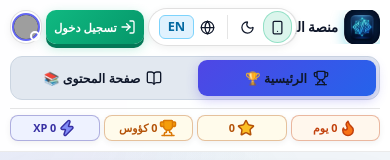
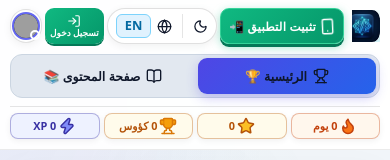
Before and after one commit to mr-mohamed-rashed/ai-Codelingo, a React (Vite) app: page / in a window 390 px wide. Shown: the top 160 px of the page. Built offline with nearby package versions, Linux system fonts and the light colour scheme; no server answers; the database is empty; grey boxes are pictures that could not be loaded; a web font is replaced by a local one.

Commit message:
feat(mobile): enlarge and label pwa install button, make logout button compact with text underneath

```diff
--- a/public/sw.js
+++ b/public/sw.js
@@ -1,5 +1,5 @@
 // Service Worker for Progressive Web App (PWA) - CodeLingo Platform
-const CACHE_NAME = 'codelingo-cache-v10';
+const CACHE_NAME = 'codelingo-cache-v11';
 
 self.addEventListener('install', (event) => {
   self.skipWaiting();
--- a/src/components/Navbar.jsx
+++ b/src/components/Navbar.jsx
@@ -71,21 +71,22 @@ export const Navbar = () => {
 
         {/* Right Controls: Unified Utilities Capsule, Teacher Button & Profile */}
         <div className="navbar-controls-group">
-          {/* Segmented Utility Capsule (Theme, Lang, PWA) */}
-          <div className="nav-utilities-capsule">
-            {/* PWA Install Button */}
+          {/* PWA Install Button - بارز وكبير ومكتوب عليه بوضوح */}
           {canInstall && (
             <button
-                className="nav-capsule-btn btn-pwa"
+              id="btn-pwa-install-nav"
+              className="nav-btn-pwa-prominent"
               onClick={installApp}
               title={t('installAppDesc')}
               aria-label={lang === 'ar' ? 'تثبيت منصة كودلينجو كتطبيق' : 'Install CodeLingo App'}
             >
-                <Smartphone size={15} />
-                <span className="capsule-label">{t('installApp')}</span>
+              <Smartphone size={16} className="btn-pwa-icon" />
+              <span className="btn-pwa-label">{lang === 'ar' ? 'تثبيت التطبيق 📲' : 'Install App 📲'}</span>
             </button>
           )}
 
+          {/* Segmented Utility Capsule (Theme, Lang) */}
+          <div className="nav-utilities-capsule">
             {/* Theme Toggle (Light / Dark) */}
             <button
               className="nav-capsule-btn btn-theme"
@@ -123,6 +124,7 @@ export const Navbar = () => {
           {/* زر تسجيل الدخول أو تسجيل الخروج للطلاب */}
           {isTeacherMode ? (
             <button
+              id="btn-nav-back"
               className="btn-nav-auth btn-nav-back"
               onClick={handleAuthAction}
               title={t('backToMap')}
@@ -133,16 +135,18 @@ export const Navbar = () => {
             </button>
           ) : isStudentLoggedIn ? (
             <button
+              id="btn-nav-logout"
               className="btn-nav-auth btn-nav-logout"
               onClick={handleAuthAction}
               title={t('signOut')}
               aria-label={lang === 'ar' ? 'تسجيل الخروج من الحساب' : 'Sign Out'}
             >
-              <LogOut size={16} />
+              <LogOut size={15} className="btn-logout-icon" />
               <span className="btn-nav-auth-text">{lang === 'ar' ? 'تسجيل خروج' : 'Sign Out'}</span>
             </button>
           ) : (
             <button
+              id="btn-nav-login"
               className="btn-nav-auth btn-nav-login"
               onClick={handleAuthAction}
               title={t('signIn')}
--- a/src/index.css
+++ b/src/index.css
@@ -360,6 +360,77 @@ body.theme-dark .capsule-lang-tag {
   margin: 0 4px;
 }
 
+/* =========================================================
+   PWA Prominent Install Button - زر بارز لتثبيت التطبيق
+   ========================================================= */
+.nav-btn-pwa-prominent {
+  display: inline-flex;
+  align-items: center;
+  justify-content: center;
+  gap: 8px;
+  background: linear-gradient(135deg, #10b981 0%, #059669 100%);
+  color: #ffffff;
+  border: 1.5px solid #34d399;
+  border-radius: 12px;
+  min-height: 44px;
+  padding: 8px 16px;
+  font-family: var(--font-arabic);
+  font-size: 0.88rem;
+  font-weight: 900;
+  cursor: pointer;
+  white-space: nowrap;
+  box-shadow: 0 4px 0 #047857, 0 4px 14px rgba(16, 185, 129, 0.35);
+  transition: all 0.2s cubic-bezier(0.4, 0, 0.2, 1);
+  position: relative;
+  overflow: hidden;
+}
+
+.nav-btn-pwa-prominent::before {
+  content: '';
+  position: absolute;
+  top: 0;
+  left: -100%;
+  width: 100%;
+  height: 100%;
+  background: linear-gradient(90deg, transparent, rgba(255, 255, 255, 0.25), transparent);
+  animation: pwaBtnShimmer 3.5s infinite;
+}
+
+@keyframes pwaBtnShimmer {
+  0% { left: -100%; }
+  25%, 100% { left: 100%; }
+}
+
+.nav-btn-pwa-prominent:hover {
+  transform: translateY(-2px);
+  background: linear-gradient(135deg, #34d399 0%, #059669 100%);
+  box-shadow: 0 6px 0 #047857, 0 6px 20px rgba(16, 185, 129, 0.5);
+  color: #ffffff;
+}
+
+.nav-btn-pwa-prominent:active {
+  transform: translateY(2px);
+  box-shadow: 0 2px 0 #047857;
+}
+
+.nav-btn-pwa-prominent .btn-pwa-icon {
+  flex-shrink: 0;
+  animation: pwaPhonePulse 2.5s ease-in-out infinite;
+}
+
+@keyframes pwaPhonePulse {
+  0%, 100% { transform: scale(1) rotate(0deg); }
+  10%, 30% { transform: scale(1.15) rotate(-6deg); }
+  20%, 40% { transform: scale(1.15) rotate(6deg); }
+  50% { transform: scale(1) rotate(0deg); }
+}
+
+.nav-btn-pwa-prominent .btn-pwa-label {
+  display: inline-block;
+  font-weight: 900;
+  letter-spacing: 0.2px;
+}
+
 /* Switch to Teacher Mode Button (Duolingo 3D Button) */
 .btn-teacher-toggle,
 .btn-nav-auth {
@@ -1882,6 +1953,13 @@ html[data-theme='light'] .nav-page-tab-btn,
 body.theme-light .nav-page-tab-btn {
   color: #0f172a !important;
   font-weight: 700;
+}
+
+html[data-theme='light'] .nav-btn-pwa-prominent {
+  background: linear-gradient(135deg, #059669 0%, #047857 100%);
+  border-color: #10b981;
+  color: #ffffff;
+  box-shadow: 0 4px 0 #064e3b, 0 4px 12px rgba(5, 150, 105, 0.3);
 }
 
 html[data-theme='light'] .nav-utilities-capsule {
@@ -2138,6 +2216,36 @@ body.theme-light .card-exam-tip .concept-card-text {
     flex-shrink: 0;
   }
 
+  /* زر تثبيت التطبيق بارز وكبير ومكتوب عليه بوضوح على الموبايل */
+  .nav-btn-pwa-prominent {
+    display: inline-flex !important;
+    align-items: center !important;
+    justify-content: center !important;
+    gap: 5px !important;
+    min-height: 38px !important;
+    padding: 5px 12px !important;
+    border-radius: 10px !important;
+    font-size: 0.78rem !important;
+    font-weight: 900 !important;
+    flex-shrink: 0 !important;
+    background: linear-gradient(135deg, #10b981 0%, #059669 100%) !important;
+    border: 1.5px solid #34d399 !important;
+    color: #ffffff !important;
+    box-shadow: 0 3px 0 #047857, 0 3px 10px rgba(16, 185, 129, 0.4) !important;
+  }
+  .nav-btn-pwa-prominent .btn-pwa-icon {
+    width: 16px !important;
+    height: 16px !important;
+    flex-shrink: 0 !important;
+  }
+  .nav-btn-pwa-prominent .btn-pwa-label {
+    display: inline-block !important;
+    font-size: 0.76rem !important;
+    font-weight: 900 !important;
+    white-space: nowrap !important;
+    color: #ffffff !important;
+  }
+
   .nav-utilities-capsule {
     padding: 2px 4px;
     gap: 2px;
@@ -2150,17 +2258,81 @@ body.theme-light .card-exam-tip .concept-card-text {
     display: none;
   }
 
-  /* زر تسجيل الخروج أنيق ومريح */
-  .btn-nav-auth {
-    min-height: 34px;
-    padding: 6px 10px;
-    font-size: 0.78rem;
-    border-radius: 10px;
-    gap: 4px;
-    font-weight: 800;
-  }
-  .btn-nav-auth-text {
-    font-size: 0.78rem;
+  /* زر تسجيل الخروج مصغر مع كتابة 'تسجيل خروج' تحته لضعاف النظر */
+  .btn-nav-auth.btn-nav-logout {
+    display: flex !important;
+    flex-direction: column !important;
+    align-items: center !important;
+    justify-content: center !important;
+    padding: 2px 5px !important;
+    min-height: 38px !important;
+    min-width: 44px !important;
+    width: auto !important;
+    border-radius: 9px !important;
+    gap: 1px !important;
+    background: rgba(239, 68, 68, 0.14) !important;
+    border: 1.5px solid rgba(239, 68, 68, 0.4) !important;
+    color: #fca5a5 !important;
+    box-shadow: 0 2px 0 rgba(185, 28, 28, 0.35) !important;
+    flex-shrink: 0 !important;
+  }
+  .btn-nav-auth.btn-nav-logout:hover {
+    background: rgba(239, 68, 68, 0.25) !important;
+    border-color: #ef4444 !important;
+    color: #ffffff !important;
+  }
+  .btn-nav-auth.btn-nav-logout .btn-logout-icon {
+    width: 14px !important;
+    height: 14px !important;
+    color: #f87171 !important;
+    flex-shrink: 0 !important;
+  }
+  .btn-nav-auth.btn-nav-logout .btn-nav-auth-text {
+    font-size: 0.58rem !important;
+    font-weight: 800 !important;
+    line-height: 1 !important;
+    white-space: nowrap !important;
+    color: #fca5a5 !important;
+    display: block !important;
+    letter-spacing: -0.2px !important;
+    margin: 0 !important;
+  }
+
+  html[data-theme='light'] .btn-nav-auth.btn-nav-logout {
+    background: #fee2e2 !important;
+    border-color: #fca5a5 !important;
+    box-shadow: 0 2px 0 #f87171 !important;
+  }
+  html[data-theme='light'] .btn-nav-auth.btn-nav-logout .btn-logout-icon {
+    color: #dc2626 !important;
+  }
+  html[data-theme='light'] .btn-nav-auth.btn-nav-logout .btn-nav-auth-text {
+    color: #b91c1c !important;
+  }
+
+  /* زر تسجيل الدخول على الموبايل */
+  .btn-nav-auth.btn-nav-login {
+    display: flex !important;
+    flex-direction: column !important;
+    align-items: center !important;
+    justify-content: center !important;
+    padding: 2px 6px !important;
+    min-height: 38px !important;
+    min-width: 44px !important;
+    border-radius: 9px !important;
+    gap: 1px !important;
+    box-shadow: 0 2px 0 #047857 !important;
+    flex-shrink: 0 !important;
+  }
+  .btn-nav-auth.btn-nav-login svg {
+    width: 14px !important;
+    height: 14px !important;
+  }
+  .btn-nav-auth.btn-nav-login .btn-nav-auth-text {
+    font-size: 0.58rem !important;
+    font-weight: 800 !important;
+    line-height: 1 !important;
+    margin: 0 !important;
   }
 
   /* بروفايل الطالب بشكل دائري أنيق متناسق بجوار الخروج */
@@ -3040,12 +3212,13 @@ body.theme-light .trophy-banner-text p {
   .brand-section {
     gap: 6px;
     min-width: 0;
-    max-width: 55%;
+    flex: 0 1 auto;
+    max-width: 38%;
   }
 
   .brand-logo-badge {
-    width: 34px;
-    height: 34px;
+    width: 32px;
+    height: 32px;
     border-radius: 8px;
     flex-shrink: 0;
   }
@@ -3056,7 +3229,7 @@ body.theme-light .trophy-banner-text p {
   }
 
   .brand-title-wrap h1 {
-    font-size: 0.82rem;
+    font-size: 0.80rem;
     white-space: nowrap;
     overflow: hidden;
     text-overflow: ellipsis;
@@ -3067,34 +3240,94 @@ body.theme-light .trophy-banner-text p {
   }
 
   .navbar-controls-group {
-    gap: 4px;
-    flex-shrink: 0;
-    max-width: 45%;
+    gap: 3px;
+    flex: 1 0 auto;
     justify-content: flex-end;
+    min-width: 0;
   }
 
   .nav-utilities-capsule {
-    padding: 2px 4px;
-    gap: 2px;
+    padding: 2px 3px;
+    gap: 1px;
   }
 
   .nav-capsule-btn {
-    padding: 4px 6px;
+    padding: 3px 5px;
     font-size: 0.70rem;
+    min-height: 30px;
   }
 
   .capsule-label {
     display: none;
   }
 
-  .btn-nav-auth {
-    padding: 5px 8px;
-    font-size: 0.72rem;
-    gap: 3px;
-  }
-
-  .btn-nav-auth-text {
-    font-size: 0.72rem;
+  /* زر تثبيت التطبيق بارز وكبير ومكتوب عليه بوضوح على الشاشات الصغيرة */
+  .nav-btn-pwa-prominent {
+    display: inline-flex !important;
+    align-items: center !important;
+    justify-content: center !important;
+    gap: 4px !important;
+    padding: 4px 8px !important;
+    min-height: 36px !important;
+    border-radius: 9px !important;
+    font-size: 0.74rem !important;
+    font-weight: 900 !important;
+    flex-shrink: 0 !important;
+  }
+
+  .nav-btn-pwa-prominent .btn-pwa-icon {
+    width: 15px !important;
+    height: 15px !important;
+  }
+
+  .nav-btn-pwa-prominent .btn-pwa-label {
+    display: inline-block !important;
+    font-size: 0.74rem !important;
+    font-weight: 900 !important;
+    white-space: nowrap !important;
+  }
+
+  /* زر تسجيل الخروج المصغر مع النص تحته */
+  .btn-nav-auth.btn-nav-logout {
+    display: flex !important;
+    flex-direction: column !important;
+    align-items: center !important;
+    justify-content: center !important;
+    padding: 2px 4px !important;
+    min-height: 36px !important;
+    min-width: 42px !important;
+    width: auto !important;
+    border-radius: 8px !important;
+    gap: 1px !important;
+  }
+
+  .btn-nav-auth.btn-nav-logout .btn-logout-icon {
+    width: 13px !important;
+    height: 13px !important;
+  }
+
+  .btn-nav-auth.btn-nav-logout .btn-nav-auth-text {
+    font-size: 0.56rem !important;
+    font-weight: 800 !important;
+    line-height: 1 !important;
+    margin: 0 !important;
+  }
+
+  .btn-nav-auth.btn-nav-login {
+    display: flex !important;
+    flex-direction: column !important;
+    align-items: center !important;
+    justify-content: center !important;
+    padding: 2px 5px !important;
+    min-height: 36px !important;
+    min-width: 42px !important;
+  }
+
+  .btn-nav-auth.btn-nav-login .btn-nav-auth-text {
+    font-size: 0.56rem !important;
+    font-weight: 800 !important;
+    line-height: 1 !important;
+    margin: 0 !important;
   }
 
   .user-profile-trigger {
```
Lines whose indentation alone changed are shown as unchanged.
